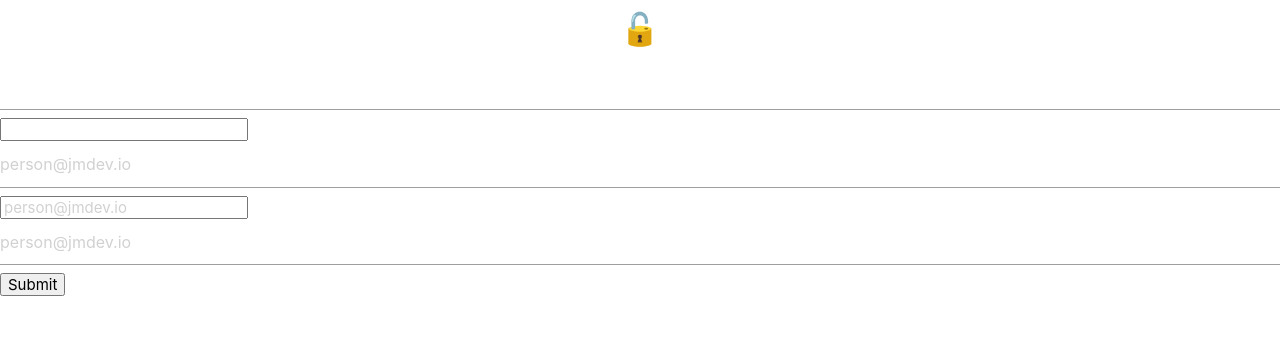
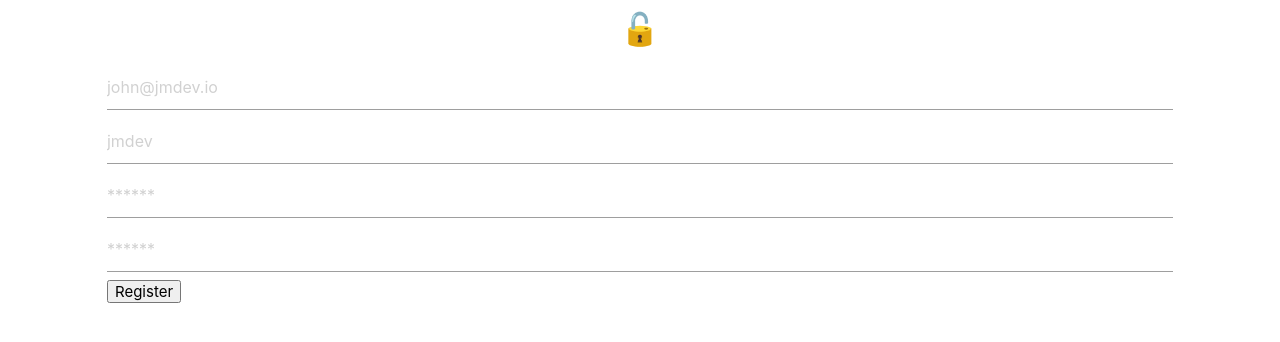
Before and after one commit to nol166/authy, a React (Create React App) app in the folder client/: page /register in a window 1280 px wide. Shown: the top 342 px of the page. Built offline with nearby package versions, Linux system fonts and the light colour scheme.

Commit message:
update readme, fix register form

```diff
--- a/client/src/components/auth/Register.js
+++ b/client/src/components/auth/Register.js
@@ -23,26 +23,18 @@ export default function Register() {
     }
 
     const handleSubmit = (e) => {
+        alert('submitted')
         e.preventDefault()
     }
 
     return (
         <div className="form-container">
             <form onSubmit={handleSubmit} className="">
-                <input type="email" name="email" />
-                <input type="username" name="username" placeholder="" />
-                <input
-                    type="password"
-                    name="password"
-                    placeholder="person@jmdev.io"
-                />
-                <input
-                    type="passwword"
-                    name="password2"
-                    placeholder="person@jmdev.io"
-                />
-                <input type="email" placeholder="person@jmdev.io" />
-                <input type="submit" />
+                <input type="email" name="email" placeholder="john@jmdev.io" />
+                <input type="text" name="username" placeholder="jmdev" />
+                <input type="password" name="password" placeholder="******" />
+                <input type="password" name="password2" placeholder="******" />
+                <button type="submit">Register</button>
             </form>
         </div>
     )
```
Also changed, not shown: 1 other file (tests, documents, lock files or other folders).
